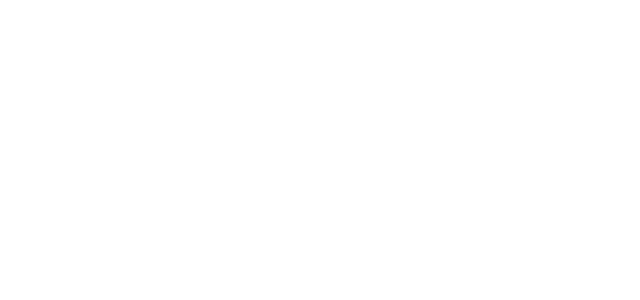
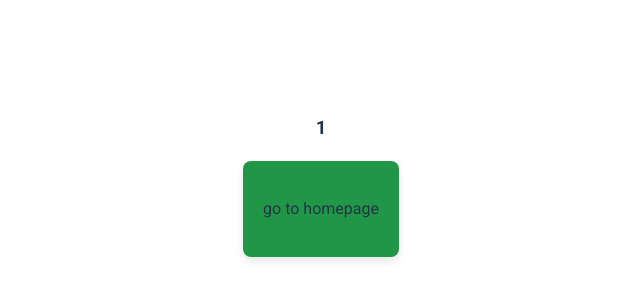
Before and after one commit to dantn0902/Lesesteder, a React (Vite) app in the folder lesesteder/: page /Librarypage/1 in a window 1280 px wide. Before the commit this address had no page. Shown: the part 224-524 px from the top of the page, without its empty margins (319-959 px from the left). Built offline with nearby package versions, Linux system fonts and the light colour scheme.

Commit message:
sender library-id(navn) til librarypage

```diff
--- a/lesesteder/src/App.jsx
+++ b/lesesteder/src/App.jsx
@@ -10,7 +10,7 @@ export default function App() {
       <div className="app">
         <Routes>
           <Route path="/" element={<Homepage />} />
-          <Route path="/Library" element={<Librarypage />} />
+          <Route path="/Librarypage/:id" element={<Librarypage />} />
         </Routes>
       </div>
     </Router>
--- a/lesesteder/src/Homepage.jsx
+++ b/lesesteder/src/Homepage.jsx
@@ -7,8 +7,8 @@ import libraries from "./data/Libraries";
 export default function Homepage(){
     // Navigasjon
     const navigate = useNavigate();
-    const goToLibraryPage = () => {
-        navigate(`/Library`);
+    const goToLibraryPage = (bib) => {
+        navigate(`/LibraryPage/${bib.navn}`);
     };
 
     // const [libraries, setLibraries] = useState([]);
@@ -22,7 +22,7 @@ export default function Homepage(){
             </div>
             <div className='cards'>
                 {libraries.map((bib) => (
-                    <LibraryCard library={bib} onClickEvent={() => goToLibraryPage()} />
+                    <LibraryCard library={bib} onClickEvent={() => goToLibraryPage(bib)} />
                 ))}
             </div>
         </div>
--- a/lesesteder/src/Librarypage.jsx
+++ b/lesesteder/src/Librarypage.jsx
@@ -1,7 +1,9 @@
 import './Librarypage.css'
 import { useNavigate } from 'react-router-dom';
+import { useParams } from "react-router-dom";
 
 export default function Librarypage(){
+    const { id } = useParams();
     const navigate = useNavigate();
     const goToHomePage = () => {
     // Naviger til biblioteksiden
@@ -9,9 +11,9 @@ export default function Librarypage(){
   };
     return(
         <div>
-            <p>
-            Library
-            </p>
+            <h3>
+            {id}
+            </h3>
             <div className="homepage-card" onClick={() => goToHomePage()}>
                 <p>go to homepage</p>
             </div>
```
